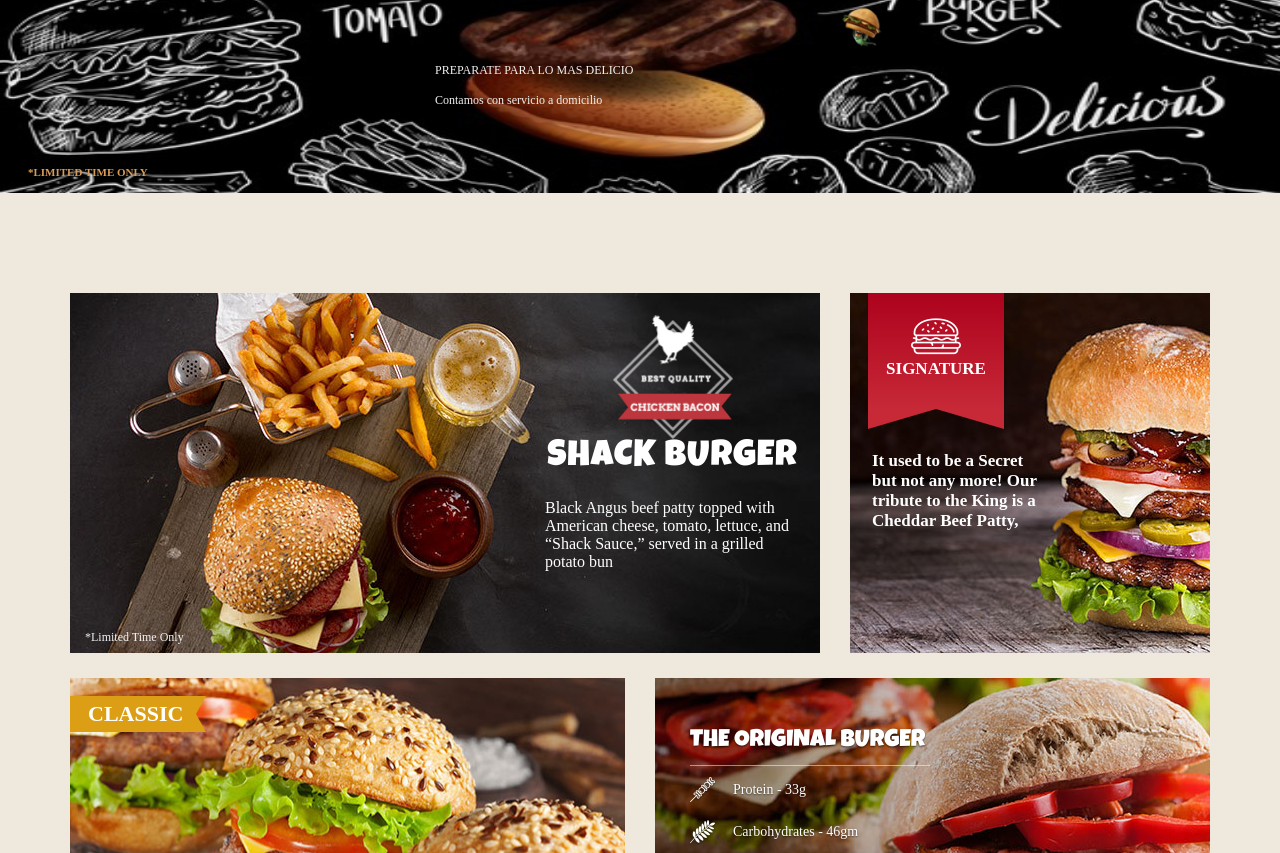
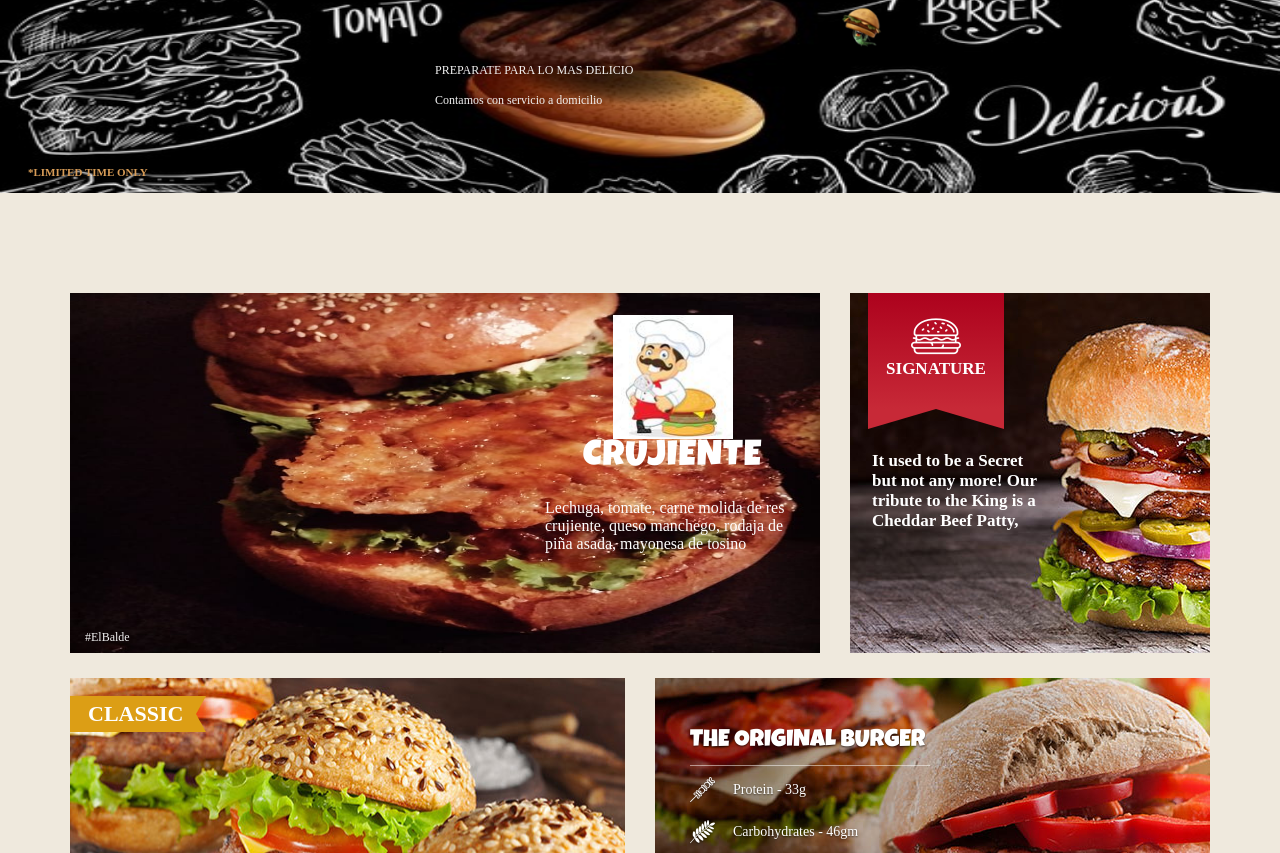
Before and after one commit to GRUPO-I7A/El-Balde-FranciscoPerez, a plain HTML site: page index.html in a window 1280 px wide. Shown: the part 356-1209 px from the top of the page. Drawn offline with nearby package versions, Linux system fonts and the light colour scheme; some packages are replaced by stand-ins of ours; a web font is replaced by a local one.

Commit message:
EDIT CRUJIENTE

```diff
--- a/css/custom.css
+++ b/css/custom.css
@@ -328,7 +328,7 @@ header .caption {
 
 /* First Secition */
 /* Feature */
-.feature{background: url(../images/feature_bg.jpg)no-repeat;background-size: 100% 100%;height: 360px;overflow:hidden;margin-top: 100px;}
+.feature{background: url(../images/crujiente.jpeg)no-repeat;background-size: 100% 100%;height: 360px;overflow:hidden;margin-top: 100px;}
 .shack_burger {
     float: right;
     margin-right: 20px;
--- a/index.html
+++ b/index.html
@@ -115,13 +115,12 @@
                         <div class="feature">
                             <div class="shack_burger">
                                 <div class="chicken">
-                                    <img src="images/chicken.png" alt="Chicken" />
+                                    <img src="images/edit1.jpg" alt="Chicken" />
                                 </div>
-
-                                <h2>Shack Burger </h2>
-                                <p>Black Angus beef patty topped with American cheese, tomato, lettuce, and “Shack Sauce,” served in a grilled potato bun</p>
+                                <h2>CRUJIENTE</h2>
+                                <p>Lechuga, tomate, carne molida de res crujiente, queso manchego, rodaja de piña asada, mayonesa de tosino</p>
                             </div>
-                            <p class="caption">*Limited Time Only</p>
+                            <p class="caption">#ElBalde</p>
                         </div>
                     </div>
                     <div class="col-sm-4">
```
Also changed, not shown: images/crujiente.jpeg (added), images/edit1.jpg (added).
